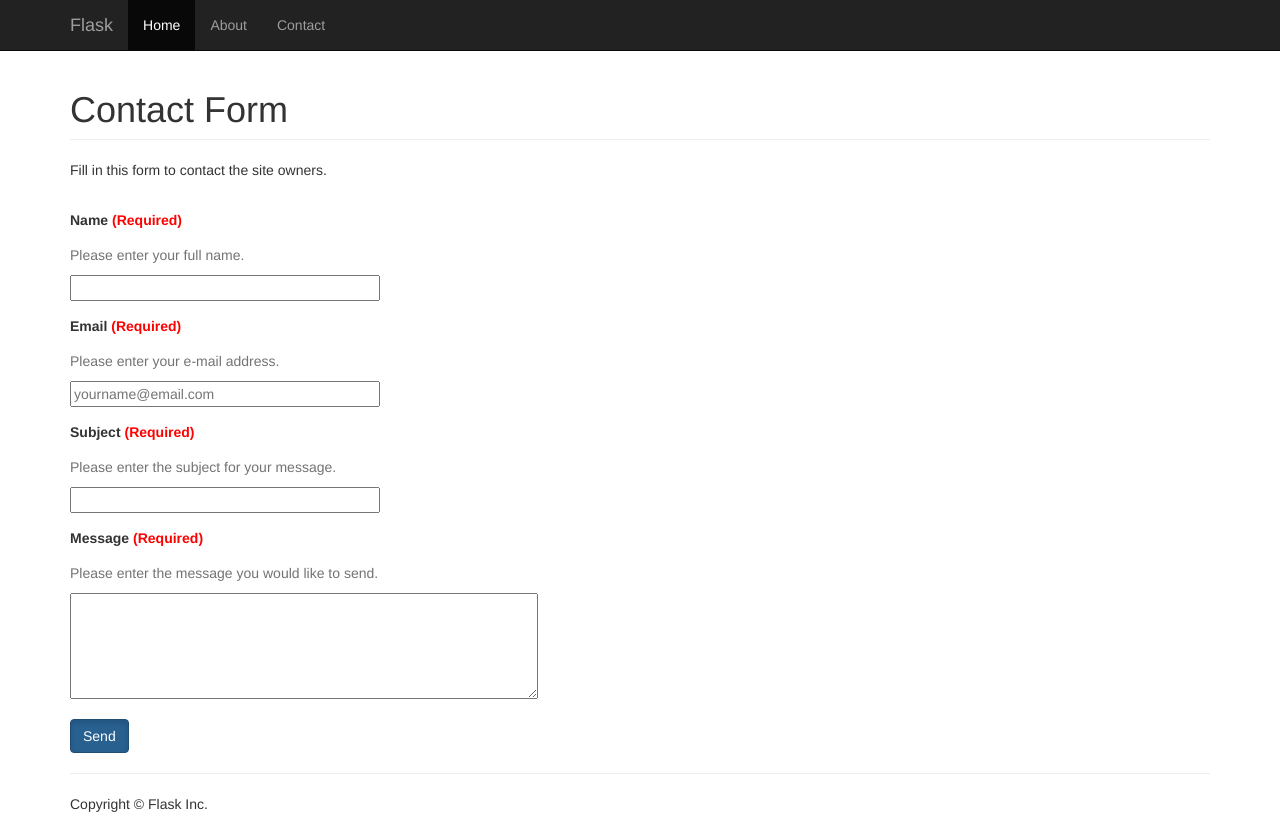
After one commit to 0shanAbry1/info3180-lab3-ex2, a Flask app: page /contact/ in a window 1280 px wide. The commit adds this page. Run offline with Flask 2, Linux system fonts and the light colour scheme; some libraries are stand-ins or nearby versions.

Commit message:
Completed

```diff
--- a/app/__init__.py
+++ b/app/__init__.py
@@ -1,4 +1,6 @@
 from flask import Flask
 
 app = Flask(__name__)
+app.config['SECRET_KEY'] = '$&M4u;)'
+
 from app import views
--- /dev/null
+++ b/app/forms.py
@@ -0,0 +1,12 @@
+"""Form Classes"""
+
+from flask_wtf import FlaskForm
+from wtforms import StringField, TextAreaField
+from wtforms.validators import InputRequired, Email
+
+# Contact Form
+class ContactForm(FlaskForm):
+    clientName = StringField('Name', validators=[InputRequired()])
+    clientEmail = StringField('Email', validators=[InputRequired(), Email()])
+    clientSubject = StringField('Subject', validators=[InputRequired()])
+    clientMessage = TextAreaField('Message', validators=[InputRequired()])
--- a/app/static/css/app.css
+++ b/app/static/css/app.css
@@ -1,3 +1,7 @@
 body {
     padding-top: 50px;
 }
+
+.notify {
+    color:red
+}
--- /dev/null
+++ b/app/templates/contact.html
@@ -0,0 +1,34 @@
+{% extends "base.html" %}
+
+{% block main %}
+<h1 class="page-header">Contact Form</h1>
+<p> Fill in this form to contact the site owners.</p>
+<br>
+{% include "flasher.html" %}
+<form method="POST" action="{{ url_for('contact') }}">
+    {{ form.csrf_token }}
+
+    <div class="form-group">
+        <label for="Name">{{ form.clientName.label }}<b class="notify"> (Required)</b></label>
+        <p class="help-block">Please enter your full name.</p>
+        {{ form.clientName(size=35) }}
+    </div>
+    <div class="form-group">
+        <label for="Email">{{ form.clientEmail.label }}<b class="notify"> (Required)</b></label>
+        <p class="help-block">Please enter your e-mail address.</p>
+        {{ form.clientEmail(size=35, placeholder='yourname@email.com') }}
+    </div>
+    <div class="form-group">
+        <label for="Subject">{{ form.clientSubject.label }}<b class="notify"> (Required)</b></label>
+        <p class="help-block">Please enter the subject for your message.</p>
+        {{ form.clientSubject(size=35) }}
+    </div>
+    <div class="form-group">
+        <label for="Message">{{ form.clientMessage.label }}<b class="notify"> (Required)</b></label>
+        <p class="help-block">Please enter the message you would like to send.</p>
+        {{ form.clientMessage(cols="55", rows="5") }}
+    </div>
+
+    <button class="btn btn-primary active" type="submit">Send</button>
+</form>
+{% endblock %}
--- /dev/null
+++ b/app/templates/flasher.html
@@ -0,0 +1,9 @@
+{% with messages = get_flashed_messages(with_categories=true) %}
+    {% if messages %}
+        <ul class=flashes>
+        {% for category, message in messages %}
+            <li class="alert alert-{{ category }}">{{ message }}</li>
+        {% endfor %}
+        </ul>
+    {% endif %}
+{% endwith %}
--- a/app/templates/header.html
+++ b/app/templates/header.html
@@ -7,12 +7,13 @@
             <span class="icon-bar"></span>
             <span class="icon-bar"></span>
           </button>
-          <a class="navbar-brand" href="#">Project name</a>
+          <a class="navbar-brand" href="#">Flask</a>
         </div>
         <div id="navbar" class="collapse navbar-collapse">
           <ul class="nav navbar-nav">
             <li class="active"><a href="{{ url_for('home') }}">Home</a></li>
             <li><a href="{{ url_for('about') }}">About</a></li>
+            <li><a href="{{ url_for('contact') }}">Contact</a></li>
           </ul>
         </div><!--/.nav-collapse -->
       </div>
--- a/app/templates/home.html
+++ b/app/templates/home.html
@@ -4,4 +4,6 @@
 <h1 class="page-header">Flask Starter Code</h1>
 <p class="lead">Use this starter template for your Flask apps as a way to quickly start any new project.<br>
 All you get are these files and mostly barebones HTML/CSS files.</p>
+<br>
+{% include "flasher.html" %}
 {% endblock %}
--- a/app/views.py
+++ b/app/views.py
@@ -6,7 +6,10 @@ This file creates your application.
 """
 
 from app import app
-from flask import render_template, request, redirect, url_for
+from flask import render_template, request, redirect, url_for, flash
+
+from .forms import ContactForm
+import smtplib
 
 
 ###
@@ -15,7 +18,7 @@ from flask import render_template, request, redirect, url_for
 
 @app.route('/')
 def home():
-    """Render website's home page."""
+    """Render the website's home page."""
     return render_template('home.html')
 
 
@@ -25,9 +28,52 @@ def about():
     return render_template('about.html', name="Mary Jane")
 
 
+@app.route('/contact/', methods=['GET','POST'])
+def contact():
+    """Render the website's contact page."""
+    form = ContactForm() #Instance
+
+    if request.method == 'POST': #POST request made
+        if form.validate_on_submit(): #Form fields contain valid data
+            from_name = request.form['clientName']
+            from_email = request.form['clientEmail']
+            subject = request.form['clientSubject']
+            msg = request.form['clientMessage']
+
+            send_email(from_name, from_email, subject, msg) #Handles composing and sending email
+            flash(u'Your message has been sent successfully :) Thank You!', 'success') #Displays message upon success
+            return redirect(url_for('home'))
+        else:
+            flash(u'Invalid data within form field(s)', 'danger')
+
+    return render_template('contact.html', form=form)
+
+
 ###
 # The functions below should be applicable to all Flask apps.
 ###
+
+def send_email(from_name, from_email, subject, msg):
+    """Compose and send email message to site owner(s)"""
+
+    to_name = 'First Last' #Site Owner's Name
+    to_email = 'tositeowner@gmail.com' #Site Owner's Email Address (Must be a GMAIL account)
+
+    message = """From: {} <{}>\nTo: {} <{}>\nSubject: {}\n\n{}"""
+
+    message_to_send = message.format(from_name, from_email, to_name, to_email, subject, msg)
+
+    #Credentials
+    username = 'tositeowner@gmail.com' #Site Owner's Email Address (Must be a GMAIL account)
+    password = '****************' #Generated Gmail App Password
+
+    #Sending Mail
+    server = smtplib.SMTP('smtp.gmail.com:587') #Gmail's Remote Mail Server & Port
+    server.starttls() #Start TLS (Transport Layer Security)
+    server.login(username, password) # Login using Credentials
+    server.sendmail(from_email, to_email, message_to_send) #Blast Off!
+    server.quit() #Close Connection
+
 
 @app.route('/<file_name>.txt')
 def send_text_file(file_name):
```
